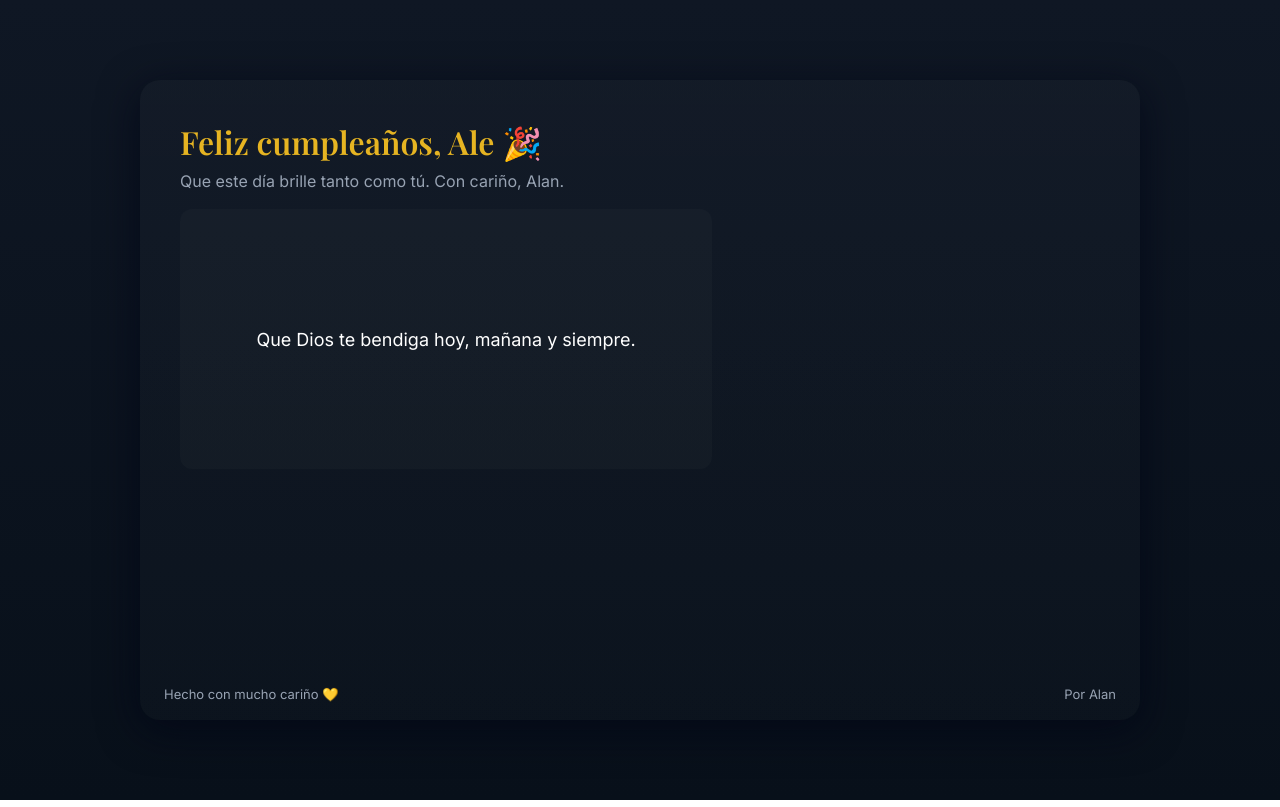
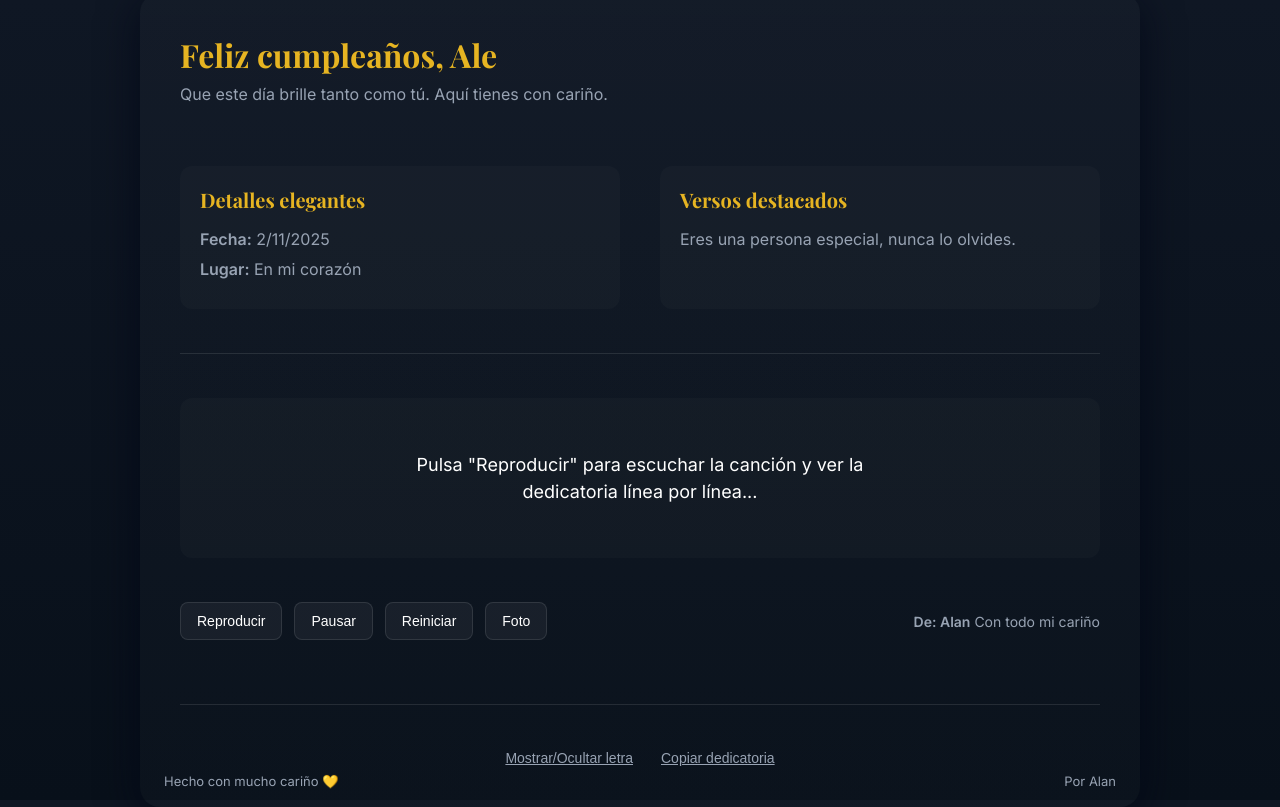
Before and after one commit to Aloranso/cumplea-os, a plain HTML site: page index.html in a window 1280 px wide. Both pictures are taken after a click on the button "Abrir regalo". Drawn offline with nearby package versions, Linux system fonts and the light colour scheme.

Commit message:
Refactor layout and add new sections in index.html

```diff
--- a/index.html
+++ b/index.html
@@ -19,12 +19,26 @@
     .curtain h1{font-family:'Playfair Display',serif;font-size:36px;margin:0 0 8px;color:var(--accent)}
     .curtain p{color:var(--muted);max-width:700px;margin:0 0 20px}
     .open-btn{background:linear-gradient(90deg,var(--accent),#ffdd69);border:none;color:#07101a;font-weight:700;padding:14px 28px;border-radius:999px;font-size:16px;cursor:pointer;box-shadow:0 6px 18px rgba(230,180,34,0.18)}
-    .content{display:grid;grid-template-columns:1fr 360px;gap:28px;padding:40px;align-items:center;height:100%}
+    .content{display:flex;flex-direction:column;padding:40px;height:100%;gap:24px}
+    .header-section{margin-bottom:20px}
     .title{font-family:'Playfair Display',serif;font-size:32px;margin:0 0 8px;color:var(--accent)}
     .subtitle{color:var(--muted);margin:0 0 18px}
-    .lyric-box{background:rgba(255,255,255,0.02);padding:20px;border-radius:12px;min-height:220px;display:flex;align-items:center;justify-content:center}
+    .details-section{display:grid;grid-template-columns:1fr 1fr;gap:40px}
+    .details-box, .verses-box{background:rgba(255,255,255,0.02);padding:20px;border-radius:12px}
+    .details-title, .verses-title{font-family:'Playfair Display',serif;font-size:20px;margin:0 0 16px;color:var(--accent)}
+    .details-content p, .verses-content p{margin:10px 0;color:var(--muted)}
+    .divider{height:1px;background:rgba(255,255,255,0.1);margin:20px 0}
+    .lyric-section{background:rgba(255,255,255,0.02);padding:20px;border-radius:12px;min-height:120px;display:flex;align-items:center;justify-content:center;margin-bottom:20px}
     .lyric{font-size:18px;line-height:1.5;text-align:center;max-width:520px;font-weight:500}
+    .controls-section{display:flex;justify-content:space-between;align-items:center;margin-bottom:20px}
+    .player-controls{display:flex;gap:12px}
+    .control-btn{background:rgba(255,255,255,0.05);border:1px solid rgba(255,255,255,0.1);color:white;padding:10px 16px;border-radius:8px;cursor:pointer;font-size:14px;transition:all 0.2s}
+    .control-btn:hover{background:rgba(255,255,255,0.1)}
+    .signature{color:var(--muted);font-size:14px}
+    .advanced-controls{display:flex;gap:16px;justify-content:center}
+    .advanced-btn{background:none;border:none;color:var(--muted);cursor:pointer;font-size:14px;text-decoration:underline}
     footer{position:absolute;bottom:18px;left:24px;right:24px;display:flex;justify-content:space-between;align-items:center;color:var(--muted);font-size:13px}
+    .hidden{display:none}
   </style>
 </head>
 <body>
@@ -35,12 +49,49 @@
       <button class="open-btn" id="openBtn">Abrir regalo</button>
     </div>
     <div class="content" id="mainContent" style="opacity:0;transform:translateY(10px);transition:all .6s ease;">
-      <div>
-        <div class="title">Feliz cumpleaños, Ale 🎉</div>
-        <div class="subtitle">Que este día brille tanto como tú. Con cariño, Alan.</div>
-        <div class="lyric-box">
-          <div class="lyric" id="lyricDisplay"></div>
+      <div class="header-section">
+        <h1 class="title">Feliz cumpleaños, Ale</h1>
+        <p class="subtitle">Que este día brille tanto como tú. Aquí tienes con cariño.</p>
+      </div>
+
+      <div class="details-section">
+        <div class="details-box">
+          <h2 class="details-title">Detalles elegantes</h2>
+          <div class="details-content">
+            <p><strong>Fecha:</strong> 2/11/2025</p>
+            <p><strong>Lugar:</strong> En mi corazón</p>
+          </div>
         </div>
+
+        <div class="verses-box">
+          <h2 class="verses-title">Versos destacados</h2>
+          <div class="verses-content">
+            <p>Eres una persona especial, nunca lo olvides.</p>
+          </div>
+        </div>
+      </div>
+
+      <div class="divider"></div>
+
+      <div class="lyric-section">
+        <div class="lyric" id="lyricDisplay">Pulsa "Reproducir" para escuchar la canción y ver la dedicatoria línea por línea...</div>
+      </div>
+
+      <div class="controls-section">
+        <div class="player-controls">
+          <button class="control-btn" id="playBtn">Reproducir</button>
+          <button class="control-btn" id="pauseBtn">Pausar</button>
+          <button class="control-btn" id="restartBtn">Reiniciar</button>
+          <button class="control-btn" id="photoBtn">Foto</button>
+        </div>
+        <div class="signature"><strong>De: Alan</strong> Con todo mi cariño</div>
+      </div>
+
+      <div class="divider"></div>
+
+      <div class="advanced-controls">
+        <button class="advanced-btn" id="toggleLyricsBtn">Mostrar/Ocultar letra</button>
+        <button class="advanced-btn" id="copyBtn">Copiar dedicatoria</button>
       </div>
     </div>
     <footer><div>Hecho con mucho cariño 💛</div><div>Por Alan</div></footer>
@@ -55,25 +106,113 @@
       "Es muy lindo haberme topado contigo en esta vida.",
       "Gracias por existir, Ale. ❤️"
     ];
+
     const curtain = document.getElementById('curtain');
     const mainContent = document.getElementById('mainContent');
     const song = document.getElementById('song');
     const lyricDisplay = document.getElementById('lyricDisplay');
+    const playBtn = document.getElementById('playBtn');
+    const pauseBtn = document.getElementById('pauseBtn');
+    const restartBtn = document.getElementById('restartBtn');
+    const photoBtn = document.getElementById('photoBtn');
+    const toggleLyricsBtn = document.getElementById('toggleLyricsBtn');
+    const copyBtn = document.getElementById('copyBtn');
+
+    let currentLyricIndex = 0;
+    let isPlaying = false;
+    let typeInterval;
+
+    // Abrir el regalo
     document.getElementById('openBtn').addEventListener('click', async ()=>{
-      curtain.style.opacity = 0; curtain.style.transition='all .8s'; setTimeout(()=>curtain.style.display='none',800);
-      mainContent.style.opacity = 1; mainContent.style.transform = 'translateY(0)';
-      try{ await song.play(); }catch(e){ console.log('Autoplay bloqueado'); }
-      let i=0; lyricDisplay.textContent='';
-      const typeLine = ()=>{
-        if(i<lyrics.length){
-          let text=lyrics[i]; let j=0; lyricDisplay.textContent='';
-          const interval=setInterval(()=>{
-            lyricDisplay.textContent+=text[j]; j++;
-            if(j>=text.length){clearInterval(interval); i++; setTimeout(typeLine,2500);}
-          },40);
+      curtain.style.opacity = 0;
+      curtain.style.transition='all .8s';
+      setTimeout(()=>curtain.style.display='none',800);
+      mainContent.style.opacity = 1;
+      mainContent.style.transform = 'translateY(0)';
+    });
+
+    // Controles de reproducción
+    playBtn.addEventListener('click', async ()=>{
+      if (!isPlaying) {
+        try {
+          await song.play();
+          isPlaying = true;
+          if (currentLyricIndex === 0) {
+            startLyrics();
+          }
+        } catch(e) {
+          console.log('Error al reproducir:', e);
         }
-      }; typeLine();
+      }
     });
+
+    pauseBtn.addEventListener('click', ()=>{
+      song.pause();
+      isPlaying = false;
+      clearInterval(typeInterval);
+    });
+
+    restartBtn.addEventListener('click', ()=>{
+      song.currentTime = 0;
+      currentLyricIndex = 0;
+      lyricDisplay.textContent = "Pulsa 'Reproducir' para escuchar la canción y ver la dedicatoria línea por línea...";
+      isPlaying = false;
+      clearInterval(typeInterval);
+    });
+
+    photoBtn.addEventListener('click', ()=>{
+      // Simular tomar una foto (en un caso real, esto podría activar la cámara)
+      alert("¡Foto tomada! 📸");
+    });
+
+    // Controles avanzados
+    toggleLyricsBtn.addEventListener('click', ()=>{
+      const lyricSection = document.querySelector('.lyric-section');
+      if (lyricSection.style.display === 'none') {
+        lyricSection.style.display = 'flex';
+        toggleLyricsBtn.textContent = 'Mostrar/Ocultar letra';
+      } else {
+        lyricSection.style.display = 'none';
+        toggleLyricsBtn.textContent = 'Mostrar letra';
+      }
+    });
+
+    copyBtn.addEventListener('click', ()=>{
+      const fullText = lyrics.join('\n\n');
+      navigator.clipboard.writeText(fullText)
+        .then(() => alert("Dedicatoria copiada al portapapeles"))
+        .catch(err => console.error('Error al copiar:', err));
+    });
+
+    // Función para mostrar las letras
+    function startLyrics() {
+      currentLyricIndex = 0;
+      lyricDisplay.textContent = '';
+      typeNextLyric();
+    }
+
+    function typeNextLyric() {
+      if (currentLyricIndex < lyrics.length) {
+        let text = lyrics[currentLyricIndex];
+        let j = 0;
+        lyricDisplay.textContent = '';
+
+        typeInterval = setInterval(() => {
+          lyricDisplay.textContent += text[j];
+          j++;
+
+          if (j >= text.length) {
+            clearInterval(typeInterval);
+            currentLyricIndex++;
+
+            // Esperar antes de mostrar la siguiente línea
+            if (currentLyricIndex < lyrics.length) {
+              setTimeout(typeNextLyric, 3000);
+            }
+          }
+        }, 40);
+      }
+    }
   </script>
 </body>
 </html>
```
